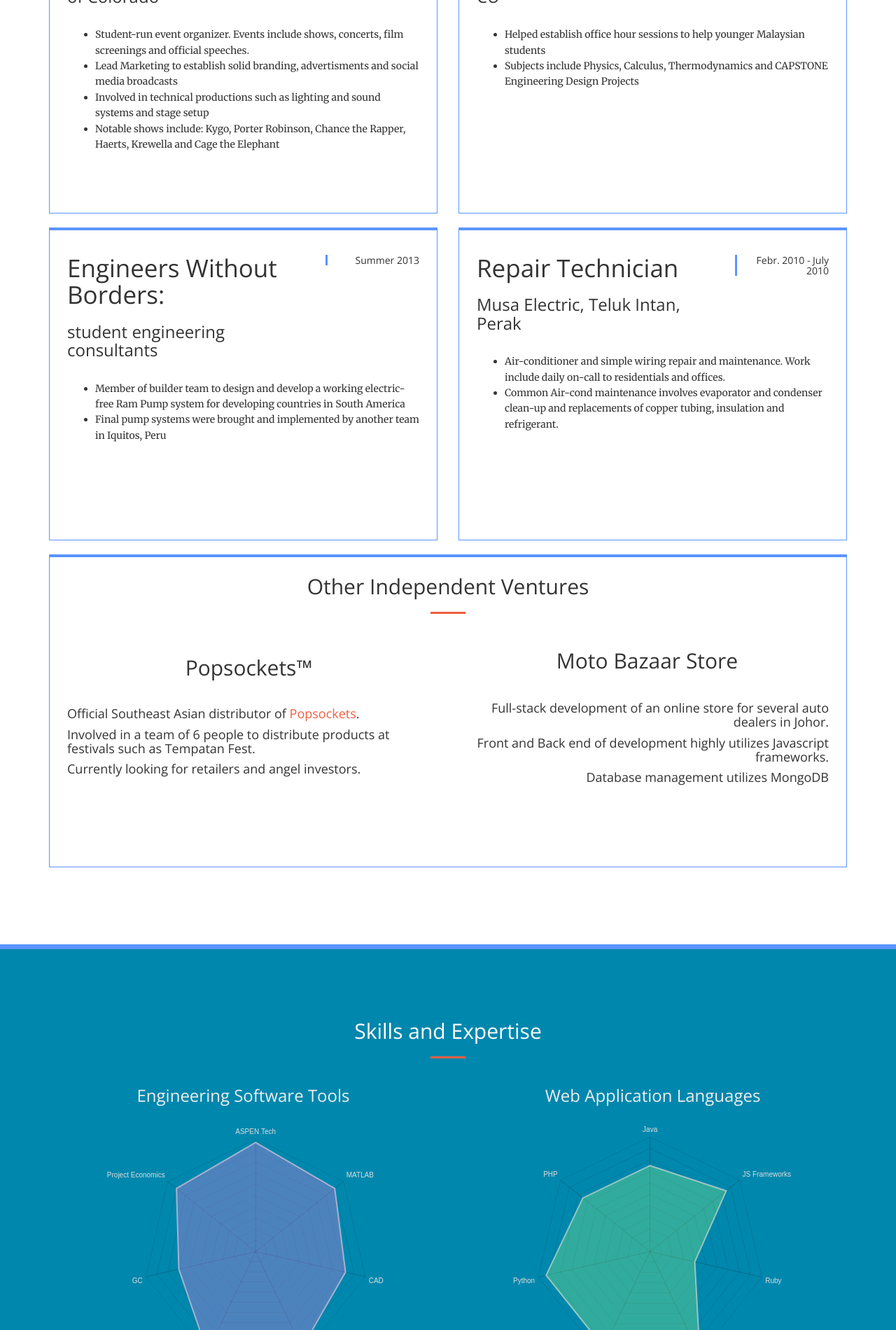
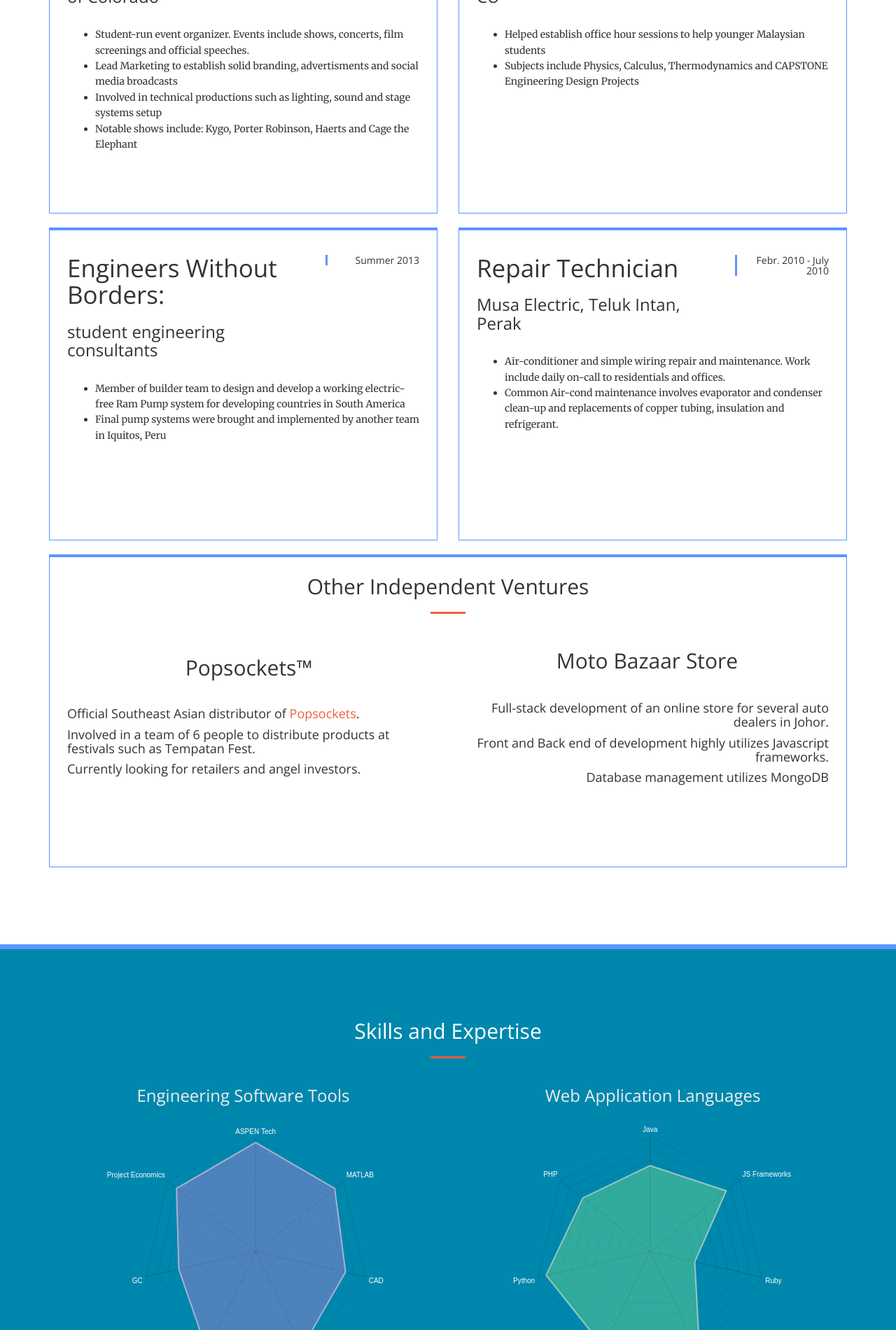
Before and after one commit to mmjmt/mmjmt.github.io, a plain HTML site: page index.html in a window 1280 px wide. Shown: the part 3160-5060 px from the top of the page at 70% size. Drawn offline with nearby package versions, Linux system fonts and the light colour scheme; some packages are replaced by stand-ins of ours.

Commit message:
changes in formatting

```diff
--- a/index.html
+++ b/index.html
@@ -232,8 +232,8 @@
                                 <ul>
                                     <li>Student-run event organizer. Events include shows, concerts, film screenings and official speeches.</li>
                                     <li>Lead Marketing to establish solid branding, advertisments and social media broadcasts</li>
-                                    <li>Involved in technical productions such as lighting and sound systems and stage setup</li>
-                                    <li>Notable shows include: Kygo, Porter Robinson, Chance the Rapper, Haerts, Krewella and Cage the Elephant</li>
+                                    <li>Involved in technical productions such as lighting, sound and stage systems setup</li>
+                                    <li>Notable shows include: Kygo, Porter Robinson, Haerts and Cage the Elephant</li>
                                 </ul>
                             </div>
                         </div>
--- a/js/RadarChart.js
+++ b/js/RadarChart.js
@@ -15,7 +15,7 @@ var data1 = {
     ]
 };
 
-var WebChart = new Chart(document.getElementById("canvasWeb").getContext("2d")).Radar(data1, { scaleFontSize: 13, scaleFontColor: "#ddd", pointDot: false, pointLabelFontColor: "#ddd", responsive: true, angleLineColor: "rgba(0,0,0,.2)", scaleLineColor: "rgba(0,0,0,0.1)" });
+var WebChart = new Chart(document.getElementById("canvasWeb").getContext("2d")).Radar(data1, { scaleFontSize: 13, scaleFontColor: "#fff", pointDot: false, pointLabelFontColor: "#fff", responsive: true, angleLineColor: "rgba(0,0,0,.2)", scaleLineColor: "rgba(0,0,0,0.1)" });
 
 var data3 = {
     labels: ["ASPEN Tech", "MATLAB", "CAD", "MS Project Manager", "MS Visio", "GC", "Project Economics"],
@@ -34,4 +34,4 @@ var data3 = {
     ]
 };
 
-var EngChart = new Chart(document.getElementById("canvasEng").getContext("2d")).Radar(data3, { scaleFontSize: 13, scaleFontColor: "#ddd", pointDot: false, pointLabelFontColor: "#ddd", responsive: true, angleLineColor: "rgba(0,0,0,.2)", scaleLineColor: "rgba(0,0,0,0.1)" });
+var EngChart = new Chart(document.getElementById("canvasEng").getContext("2d")).Radar(data3, { scaleFontSize: 13, scaleFontColor: "#fff", pointDot: false, pointLabelFontColor: "#fff", responsive: true, angleLineColor: "rgba(0,0,0,.2)", scaleLineColor: "rgba(0,0,0,0.1)" });
--- a/js/maps.js
+++ b/js/maps.js
@@ -9,7 +9,7 @@ var transX = 0;
 var transYinit ;
 var transXinit ;
 
-
+//These logics test for browser screen size to apply SetMarker and SetCenter transformation
 if ($('#education').width() > 992) {
     transY = -0.002;
     transYinit = -8.004;
@@ -31,6 +31,7 @@ else {
     transYinit = 0;
 }
 
+//initializes map onto html
 function initialize() {
     map = new google.maps.Map(document.getElementById('map-canvas'), {
         center: new google.maps.LatLng(40.007471 + transXinit, -105.266118 + transYinit), // Boulder CO
```
